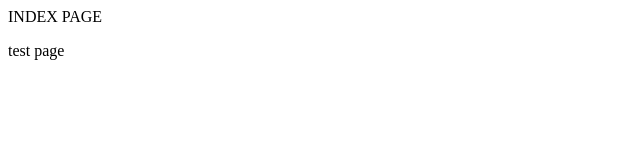
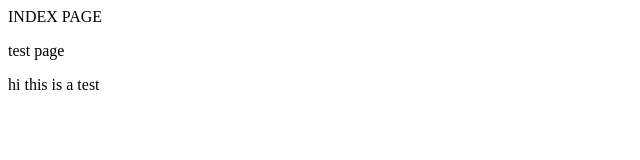
Before and after one commit to pompeeborah/testgit1, a plain HTML site: page index.html in a window 1280 px wide. Shown: the whole page, without its empty margins (0-640 px from the left). Drawn offline with Linux system fonts and the light colour scheme.

Commit message:
master is modified

```diff
--- a/index.html
+++ b/index.html
@@ -3,7 +3,7 @@
 
 <body>
 <p> test page </p>
-
+<div>  hi this is a test </div>
 </body>
 
 </html>
```
